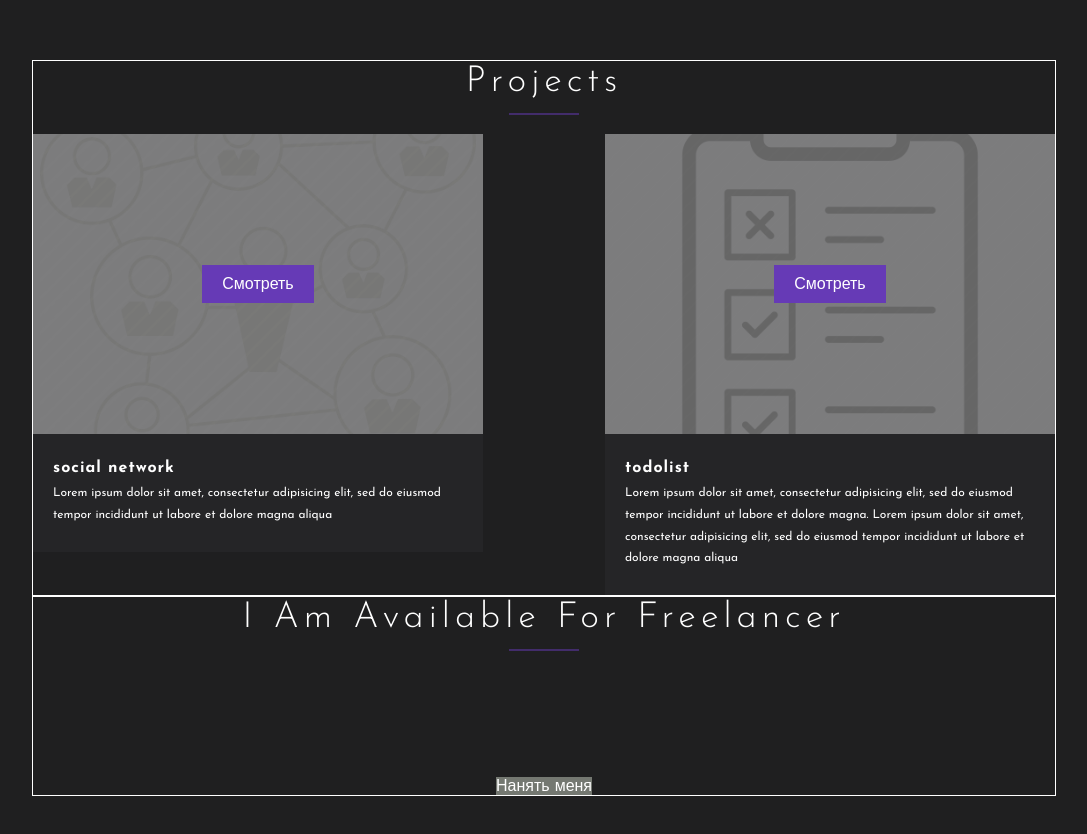
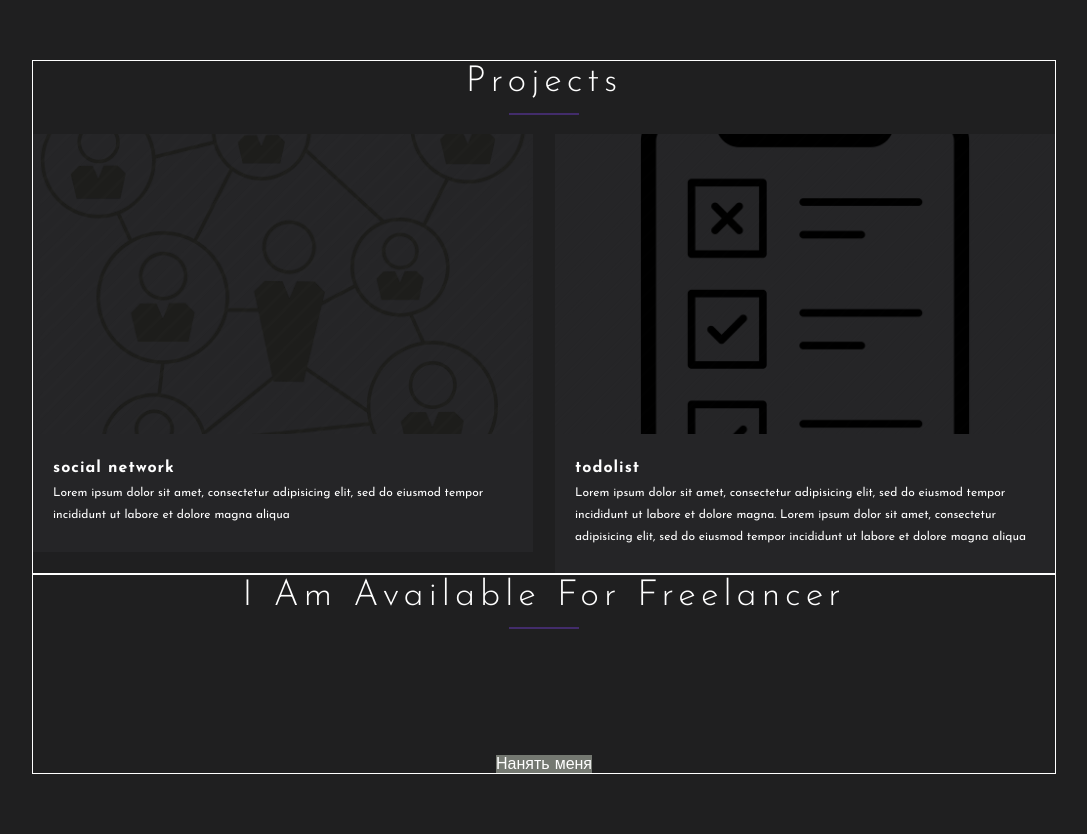
Before and after one commit to makcsholonik/portfolio, a React (Create React App) app: page / in a window 1280 px wide. Shown: the part 1620-2454 px from the top of the page, without its empty margins (96-1183 px from the left). Built offline with nearby package versions, Linux system fonts and the light colour scheme.

Commit message:
stage II

```diff
--- a/src/projects/project/Project.js
+++ b/src/projects/project/Project.js
@@ -1,11 +1,12 @@
-import React from "react";
+import React from 'react';
 import style from './Project.module.scss'
+import { configure } from '@testing-library/react';
 
 export const Project = (props) => {
     return (
         <div className={style.project}>
             <div className={style.imageContainer} style={props.style}>
-                <a className={style.imageButton}>Смотреть</a>
+                <a className={style.imageButton}></a>
             </div>
             <div className={style.projectInfo}>
                 <h3 className={style.projectTitle}>{props.title}</h3>
--- a/src/projects/project/Project.module.scss
+++ b/src/projects/project/Project.module.scss
@@ -1,7 +1,7 @@
 @import '/src/common/styles/sass/variables';
 
 .project {
-  width: 450px;
+  width: 500px;
   display: flex;
   flex-direction: column;
   background: $bgSecondColor;
@@ -17,20 +17,21 @@
     background-repeat: no-repeat;
     position: relative;
 
-    &::before {
+    &:hover ::before {
+      content: 'watching';
+      color: $primaryColor;
       position: absolute;
-      content: '';
-      background-color: white;
-      top: 0;
       bottom: 0;
-      left: 0;
-      right: 0;
-      opacity: 0.4;
+      left: 50%;
+      transform: translate(-50%, 50%);
     }
 
     .imageButton {
-      background-color: $primaryColor;
-      padding: 10px 20px;
+      font-family: $textFontFamily;
+      font-size: 26px;
+      letter-spacing: 1px;
+      line-height: 1.2;
+      padding: 5px;
       position: relative;
       z-index: 1;
     }
@@ -40,17 +41,17 @@
     padding: 25px 20px;
 
     .projectTitle {
+      margin: 0 0 5px;
       font-size: 16px;
       letter-spacing: 1px;
-      margin: 0 0 5px;
       line-height: 1.2;
     }
 
     .description {
+      font-family: $textFontFamily;
+      font-size: 12px;
       font-weight: 400;
-      font-size: 12px;
       line-height: 1.8;
-      font-family: $textFontFamily;
     }
   }
 }
```
Also changed, not shown: src/projects/Projects.js (+5 -5 lines).
